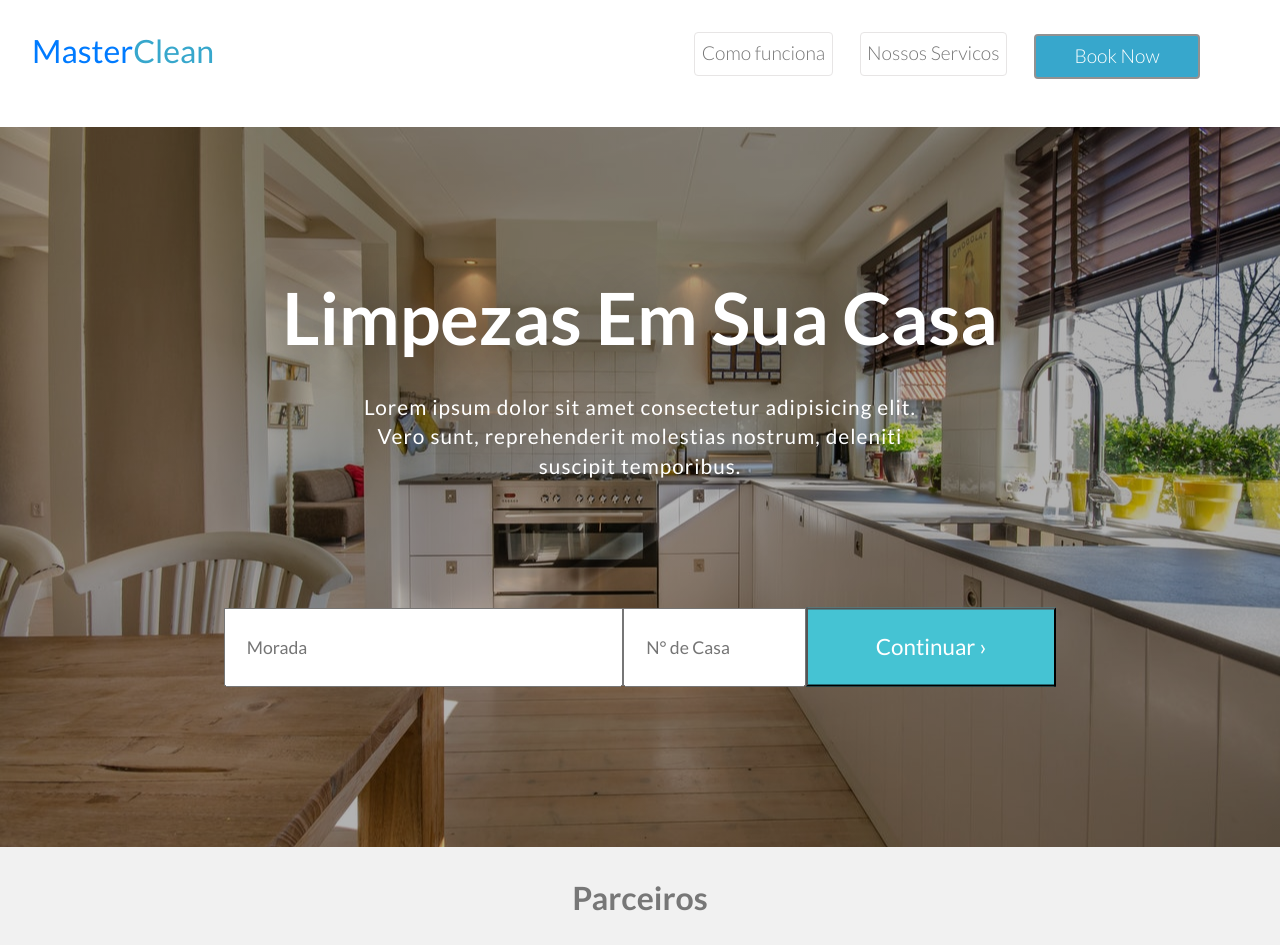
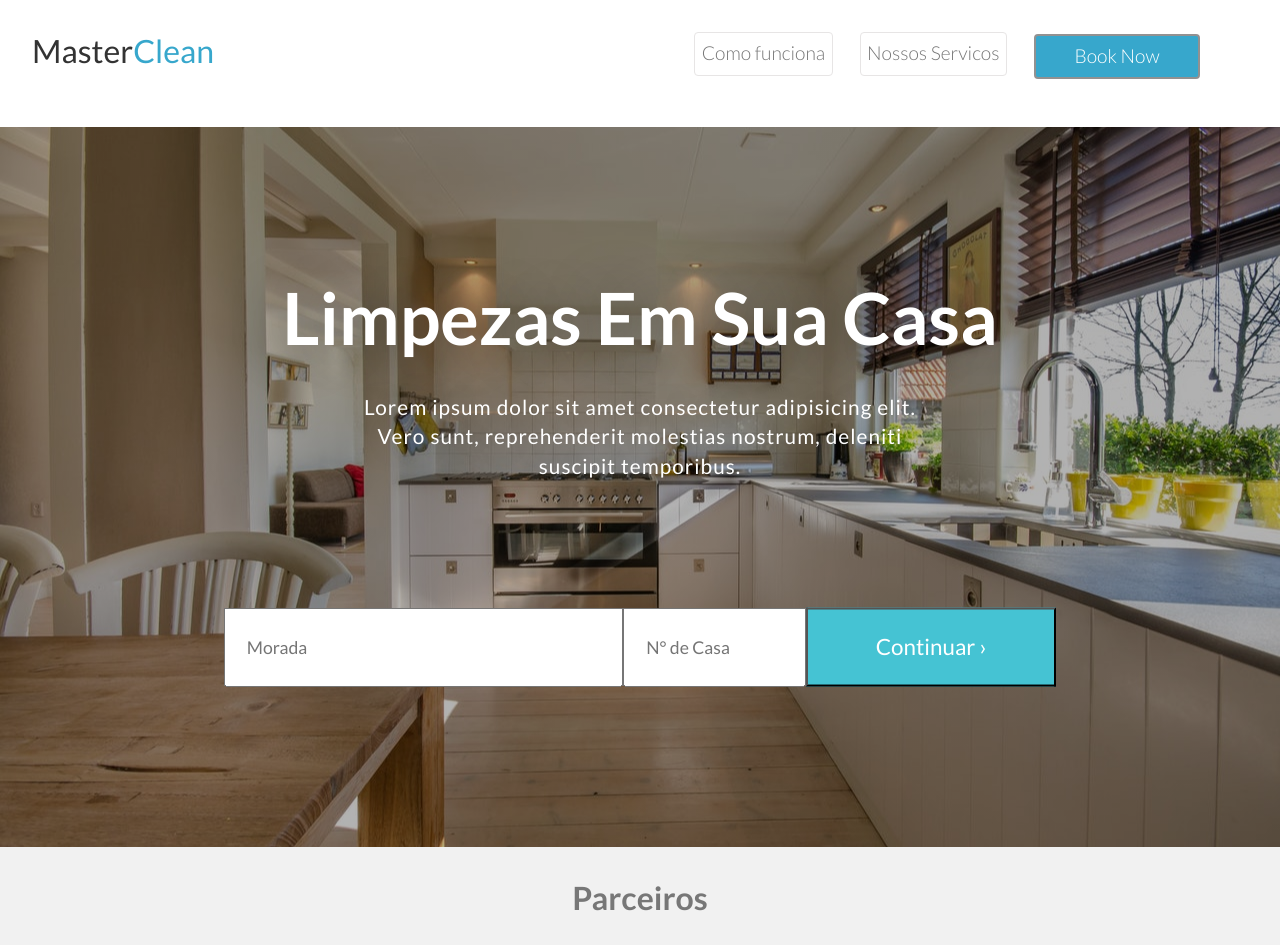
Before and after one commit to marcalramosweb/masterclean, a website: page index.html in a window 1280 px wide. Shown: the top 945 px of the page. Drawn offline with nearby package versions, Linux system fonts and the light colour scheme.

Commit message:
recent change

```diff
--- a/sass/base/_base.scss
+++ b/sass/base/_base.scss
@@ -6,11 +6,24 @@
     box-sizing: border-box;
 }
 
+a,
+a:link,
+a:visited{
+    text-decoration: none;
+    color: inherit;
+}
+
+a:hover{
+    color: $color-white;
+}
+
 body{
     font-family: 'Lato', sans-serif;
     font-size: 16px;
     color: $color-dark-gray;
 }
+
+
 
 
 /* Navigation menu */
--- a/sass/components/_navigation.scss
+++ b/sass/components/_navigation.scss
@@ -15,7 +15,8 @@
         display: inline-block;
         text-decoration: none;
         font-size: 1.5rem;
-        font-weight: 400;
+        font-weight: 700;
+        text-decoration: none !important;
     }
 
     &--brand h2 span{
```
Also changed, not shown: css/style.css.
